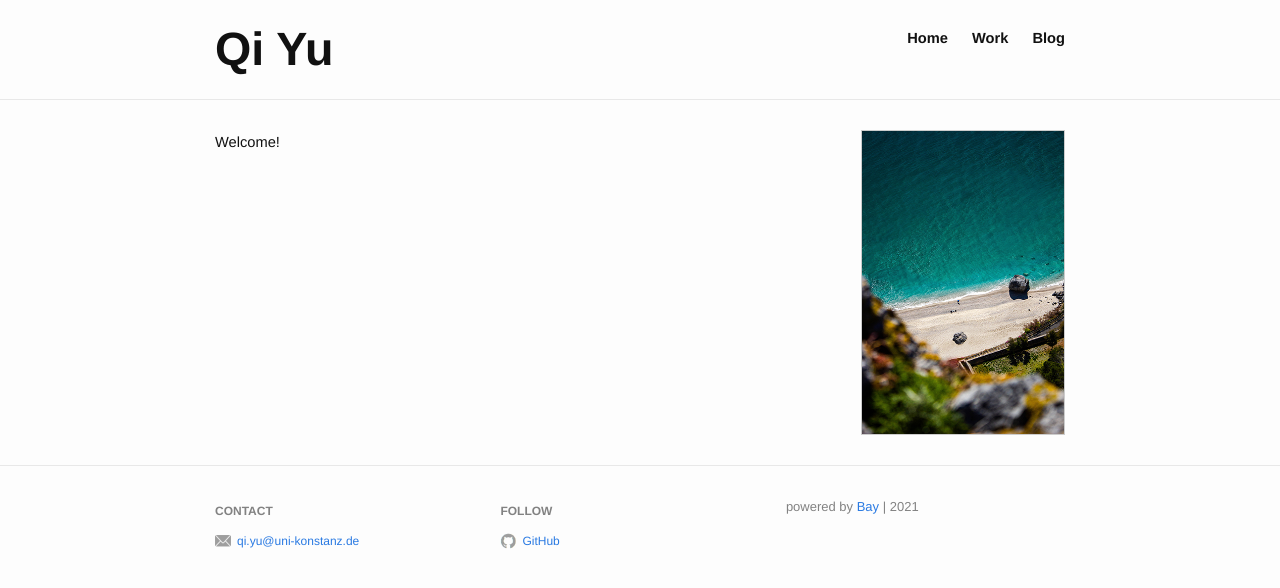
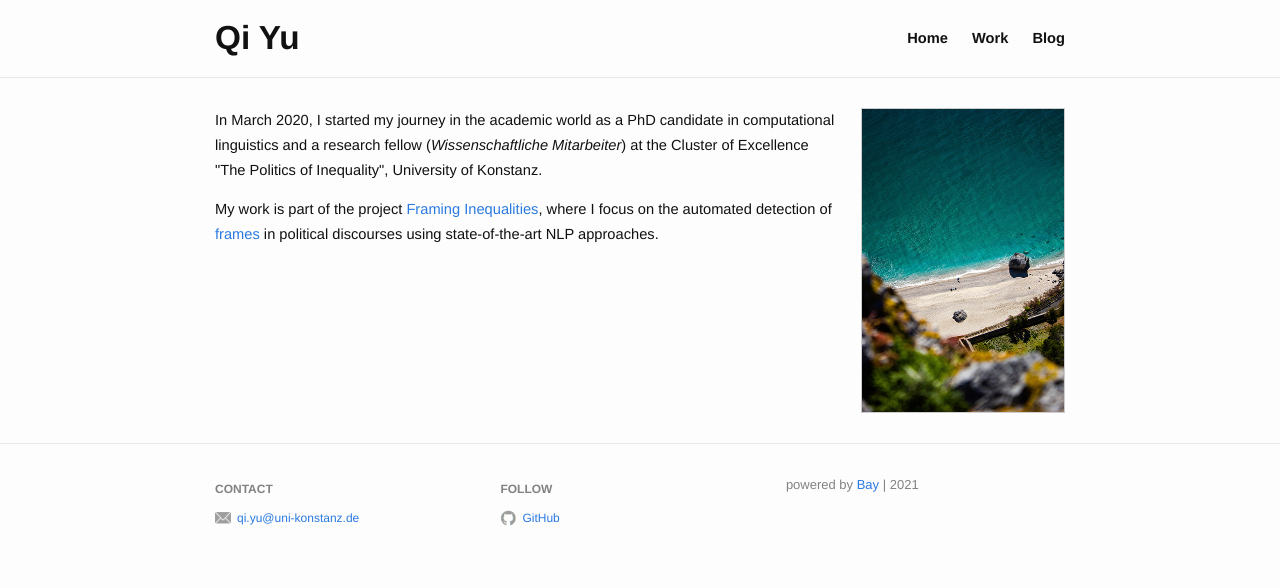
Before and after one commit to qi-yu/qi-yu.github.io, a Jekyll site: the page built from index.md, in a window 1280 px wide. Shown: the top 588 px of the page. Built offline with Jekyll 4.4.1, drawn with Linux system fonts in a browser that asks for light colours.

Commit message:
built homepage

```diff
--- a/assets/css/custom.css
+++ b/assets/css/custom.css
@@ -14,8 +14,9 @@ h3 {
 }
 
 .header_title {
+    font-family: 'Helvetica', sans-serif;
     font-weight: 700;
-    font-size: 35pt;
+    font-size: 25pt;
     color: #111
 }
 
--- a/index.md
+++ b/index.md
@@ -6,5 +6,10 @@ profile_picture:
 ---
 
 <p>
-  Welcome!
+In March 2020, I started my journey in the academic world as a PhD candidate in computational linguistics and a research fellow (<i>Wissenschaftliche Mitarbeiter</i>) at the Cluster of Excellence "The Politics of Inequality",
+University of Konstanz.
 </p>
+<p>
+My work is part of the project <a href="https://www.exc.uni-konstanz.de/en/inequality/research/projects/framing-inequalities/">Framing Inequalities</a>,
+where I focus on the automated detection of <a href="https://en.wikipedia.org/wiki/Framing_(social_sciences)">frames</a> in political discourses using state-of-the-art NLP approaches.
+</p>
```
Also changed, not shown: 3 other files.
